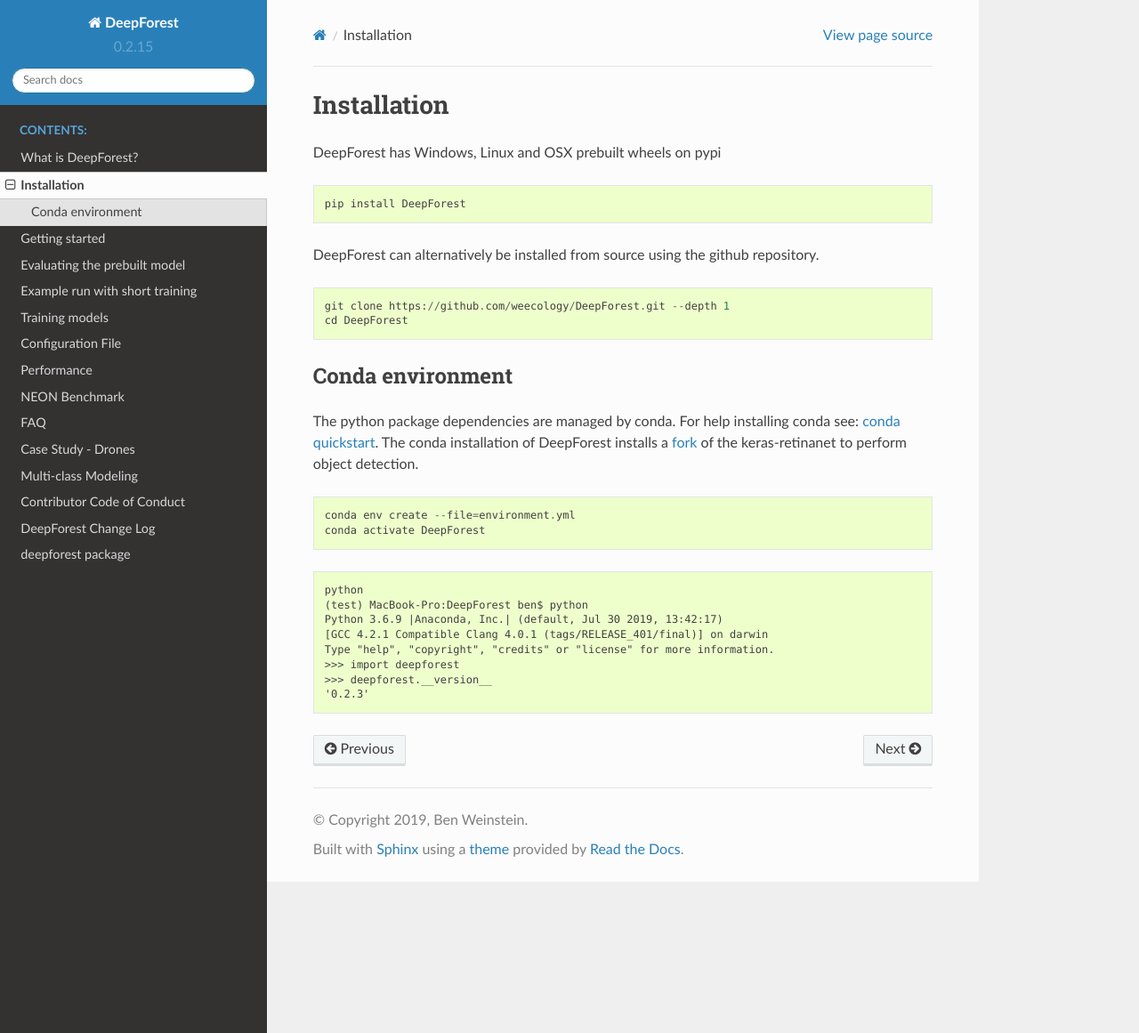
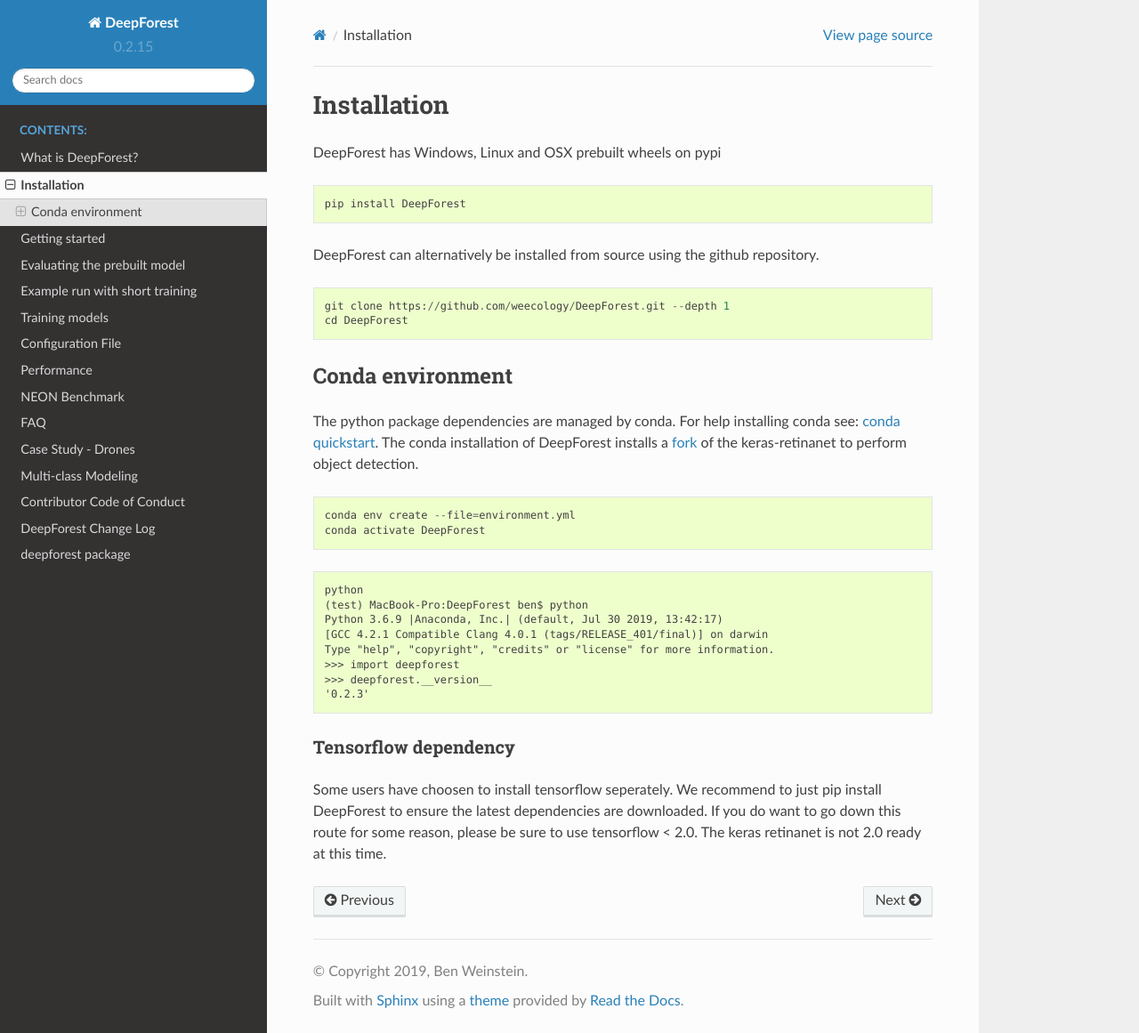
Before and after one commit to weecology/DeepForest, a Sphinx documentation site: the page built from docs/installation.md, in a window 1280 px wide and 1161 px high. Shown: the whole window at 89% size. Built offline with Sphinx 7.4.7 and the Read the Docs theme 2.0.0, drawn with Linux system fonts in a browser that asks for light colours; pages that are not in the unit, such as notebooks, are missing from menus.

Commit message:
updated docs

````diff
--- a/docs/installation.md
+++ b/docs/installation.md
@@ -33,3 +33,7 @@
 >>> deepforest.__version__
 '0.2.3'
 ```
+
+### Tensorflow dependency
+
+Some users have choosen to install tensorflow seperately. We recommend to just pip install DeepForest to ensure the latest dependencies are downloaded. If you do want to go down this route for some reason, please be sure to use tensorflow < 2.0. The keras retinanet is not 2.0 ready at this time.
````
Also changed, not shown: docs/getting_started.md (+17 -1 lines), docs/landing.md (+10 -0 lines).
